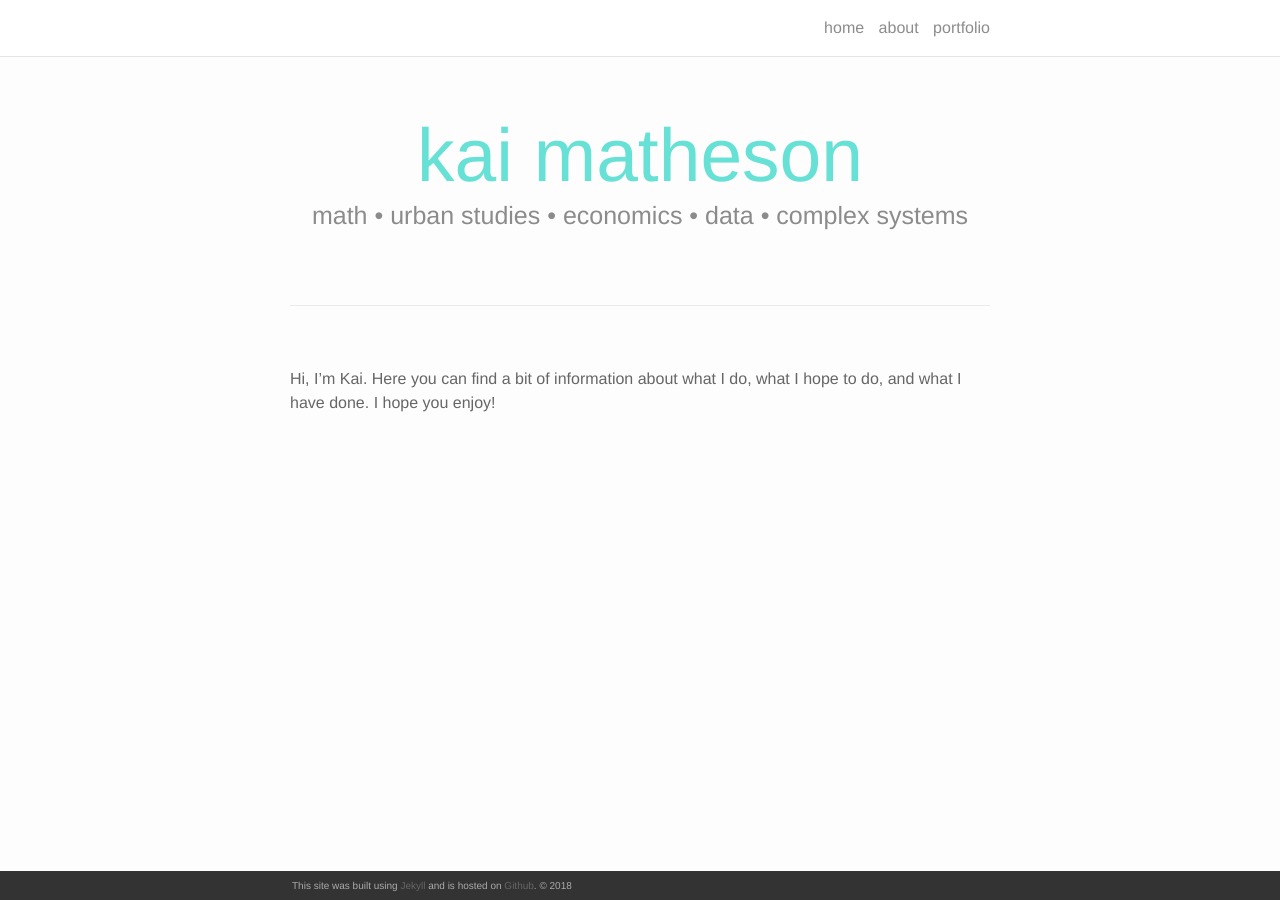
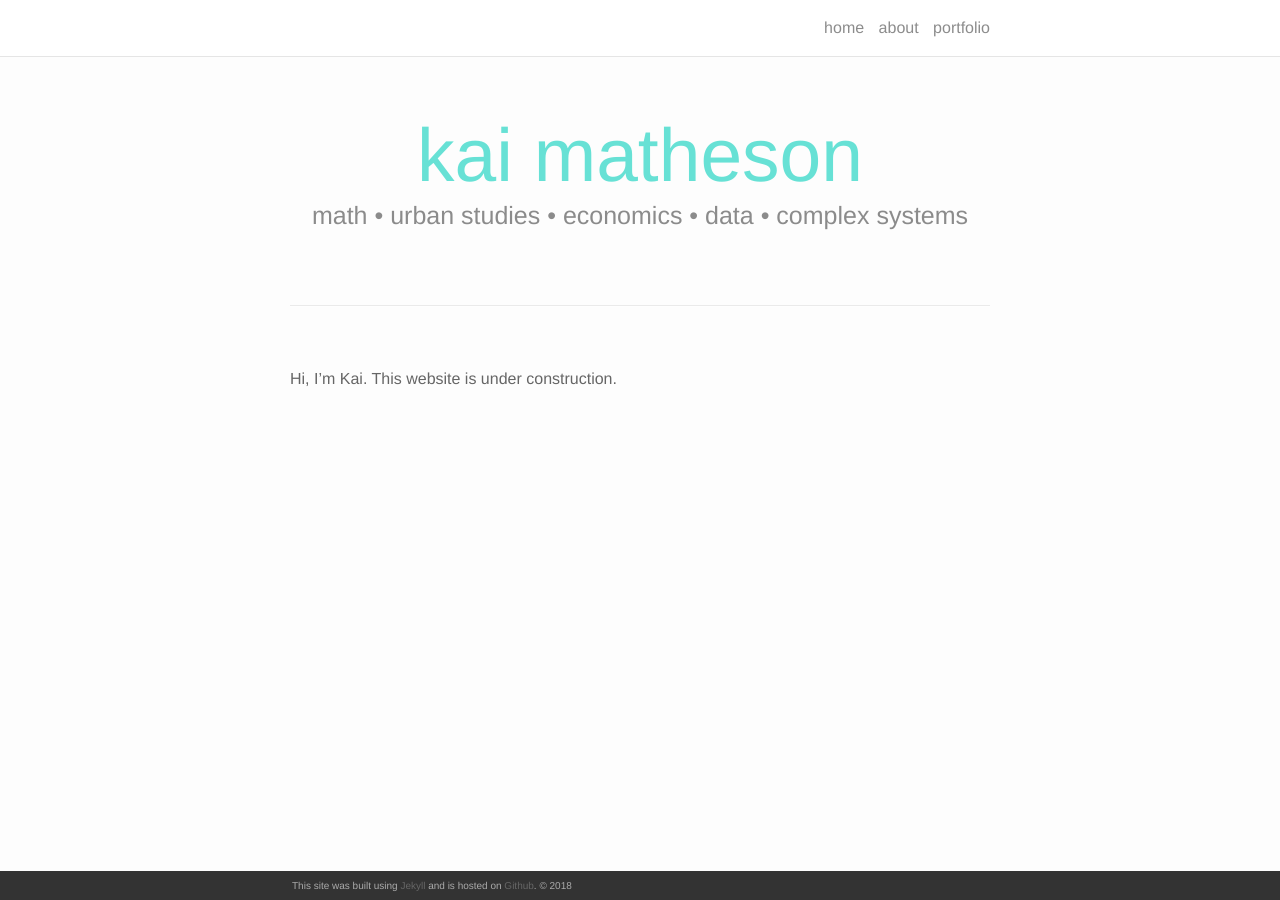
Before and after one commit to kaimath/kaimath.github.io, a Jekyll site: the page built from index.md, in a window 1280 px wide. Built offline with Jekyll 4.4.1, drawn with Linux system fonts in a browser that asks for light colours; nearby versions of some CDN libraries; our own code applies the rules of GitHub Pages for plain Markdown files.

Commit message:
update index

```diff
--- a/index.md
+++ b/index.md
@@ -22,4 +22,4 @@ layout: default
 
 
 
-Hi, I'm Kai. Here you can find a bit of information about what I do, what I hope to do, and what I have done. I hope you enjoy!
+Hi, I'm Kai. This website is under construction.
```
